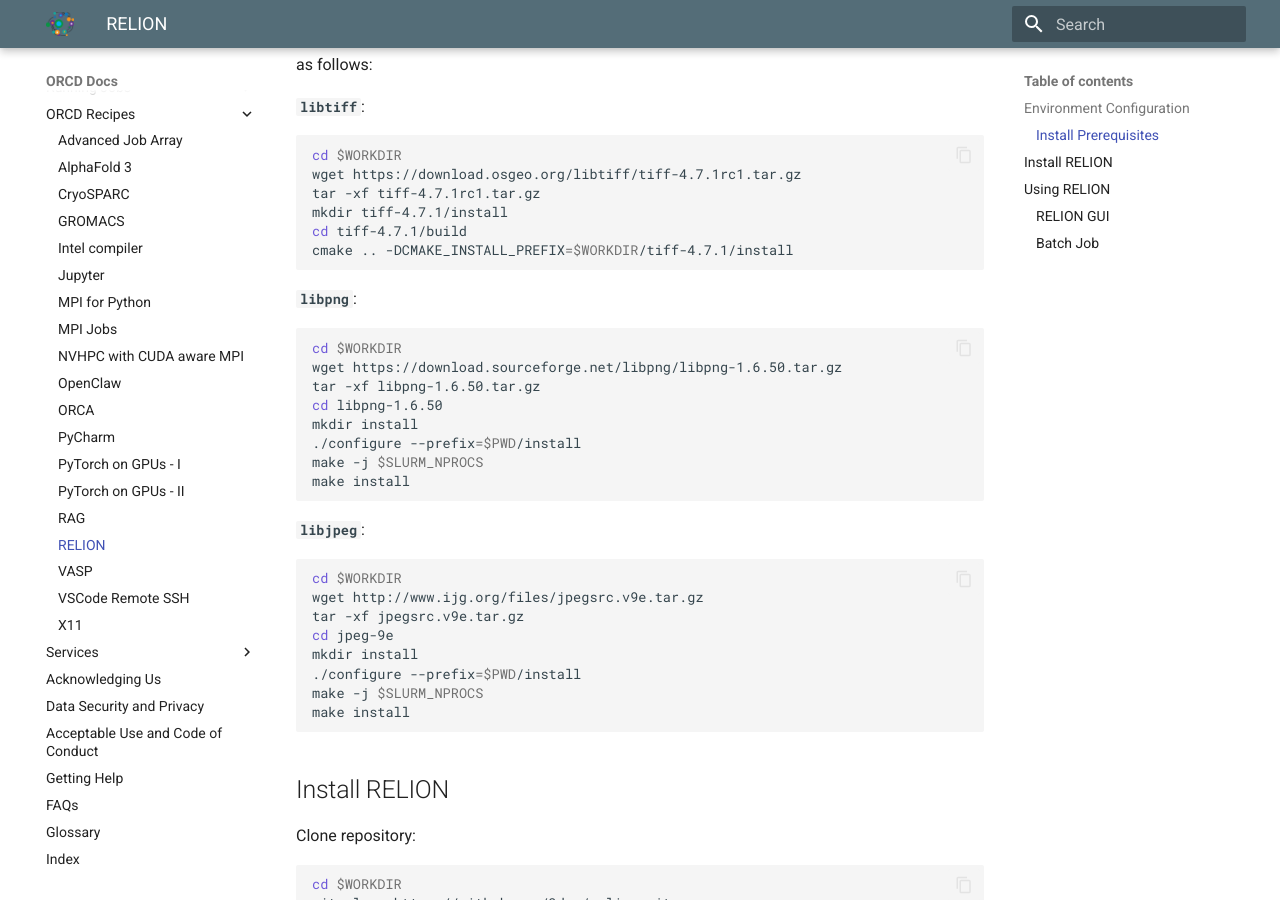
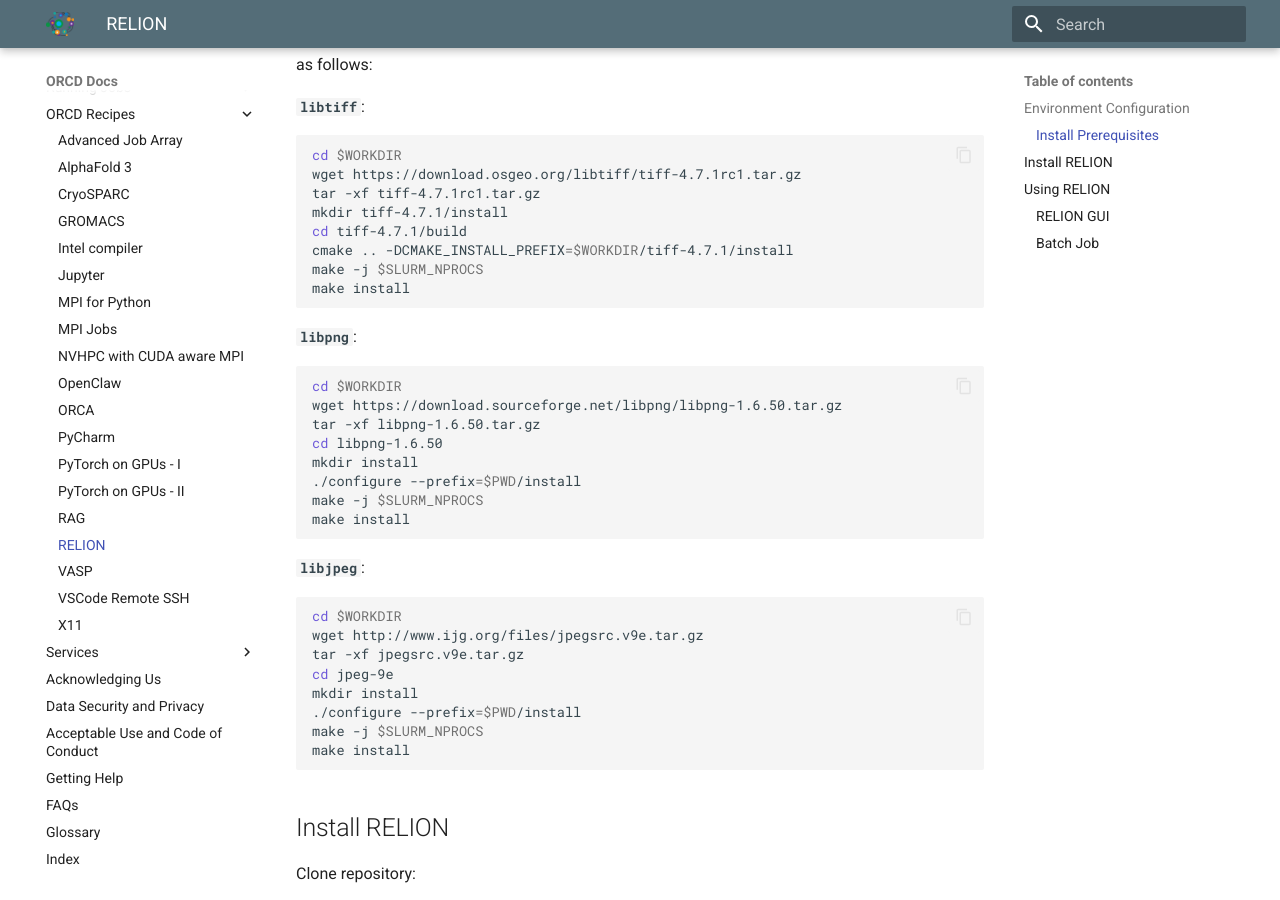
Before and after one commit to mit-orcd/orcd-docs-edit, an MkDocs documentation site: the page built from docs/recipes/relion.md, in a window 1280 px wide and 900 px high, scrolled down 818 px. Built offline with MkDocs 1.6.1 and Material for MkDocs 9.7.7, drawn with Linux system fonts in a browser that asks for light colours.

````diff
--- a/docs/recipes/relion.md
+++ b/docs/recipes/relion.md
@@ -41,6 +41,8 @@
 mkdir tiff-4.7.1/install
 cd tiff-4.7.1/build
 cmake .. -DCMAKE_INSTALL_PREFIX=$WORKDIR/tiff-4.7.1/install
+make -j $SLURM_NPROCS
+make install
 ```
 
 **`libpng`**:
````
